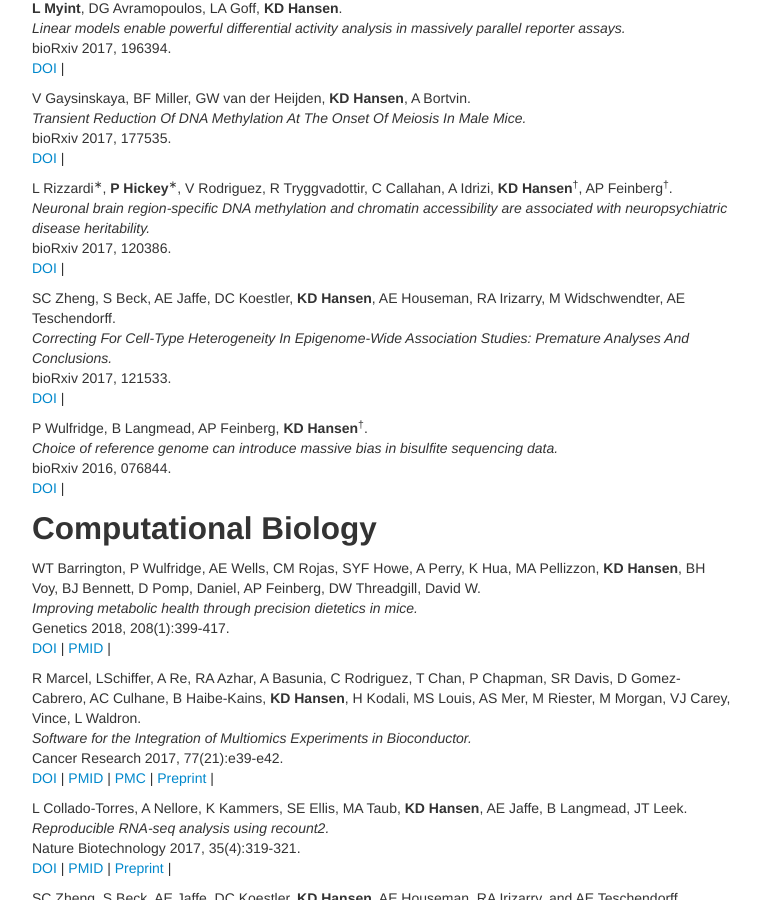
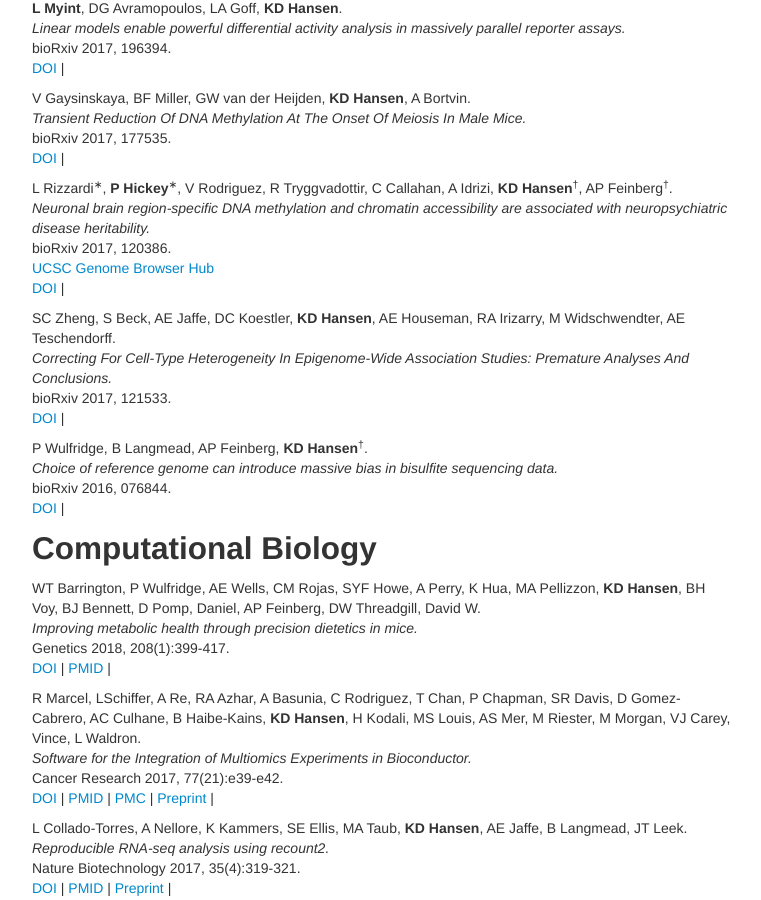
Before and after one commit to hansenlab/hansenlab.github.io, a Jekyll site: the page built from 02-pubs.md, in a window 1280 px wide and 900 px high, scrolled down 334 px. Shown: the whole window, without its empty margins (258-1019 px from the left). Built offline with Jekyll 4.4.1, drawn with Linux system fonts in a browser that asks for light colours; comment, search, counter and statistics services are not loaded.

Commit message:
Add link to UCSC Genome Browser Hub
- UCSC hub for 'Neuronal brain region-specific DNA methylation and chromatin accessibility are associated with neuropsychiatric disease heritability'

```diff
--- a/02-pubs.md
+++ b/02-pubs.md
@@ -41,8 +41,10 @@ bioRxiv 2017, 177535.<br />
 L Rizzardi<sup>&lowast;</sup>, <b>P Hickey</b><sup>&lowast;</sup>, V Rodriguez, R Tryggvadottir, C Callahan, A Idrizi, <b>KD Hansen</b><sup>&dagger;</sup>, AP Feinberg<sup>&dagger;</sup>.<br />
 <i>Neuronal brain region-specific DNA methylation and chromatin accessibility are associated with neuropsychiatric disease heritability.</i> <br />
 bioRxiv 2017, 120386.<br />
+[UCSC Genome Browser Hub](http://genome.ucsc.edu/cgi-bin/hgTracks?db=hg19&hubUrl=https://s3.us-east-2.amazonaws.com/brainepigenome/hub.txt)<br />
 [DOI](https://doi.org/10.1101/120386) |
 <span data-badge-type="4" data-doi="10.1101/120386" data-hide-no-mentions="true" class="altmetric-embed"> </span><br />
+
 
 SC Zheng, S Beck, AE Jaffe, DC Koestler, <b>KD Hansen</b>, AE Houseman, RA Irizarry, M Widschwendter, AE Teschendorff.<br />
 <i>Correcting For Cell-Type Heterogeneity In Epigenome-Wide Association Studies: Premature Analyses And Conclusions.</i><br />
```
